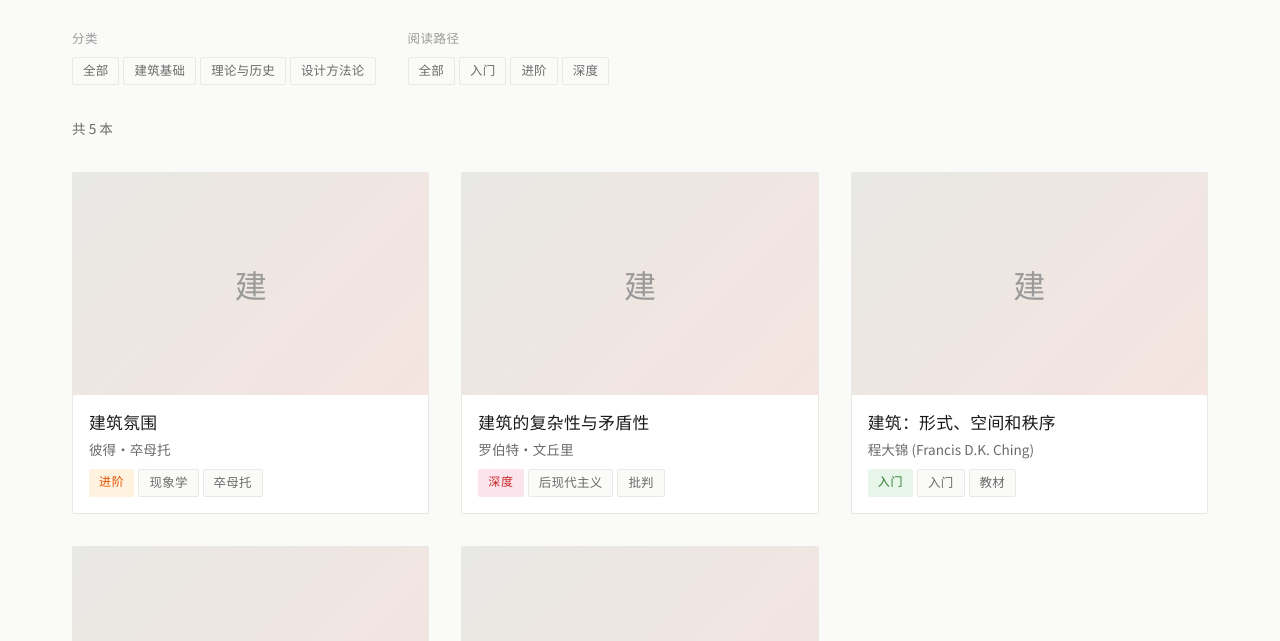
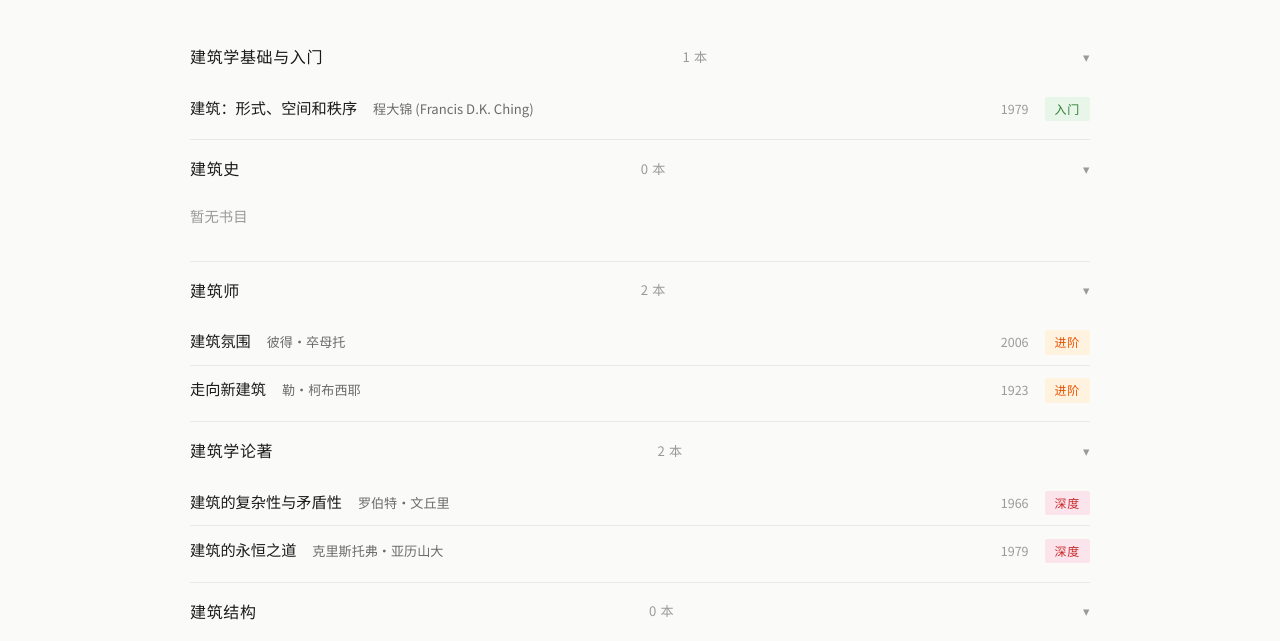
Before and after one commit to HanbinHou/yj-atlas, an Astro site: page /books in a window 1280 px wide. Shown: the part 159-800 px from the top of the page. Built offline with nearby package versions, Linux system fonts and the light colour scheme; Astro itself is replaced by a stand-in of ours.

Commit message:
Redesign books page with accordion category layout

```diff
--- a/src/content/books/atmospheres.md
+++ b/src/content/books/atmospheres.md
@@ -2,7 +2,7 @@
 title: 建筑氛围
 author: 彼得·卒母托
 year: 2006
-category: 设计方法论
+category: 建筑师
 summary: 普利兹克奖得主卒母托以极其个人化、诗意的语言讨论"氛围"——人们在空间中即刻感知到的、超越视觉的情感品质。
 tags:
   - 现象学
--- a/src/content/books/complexity-and-contradiction.md
+++ b/src/content/books/complexity-and-contradiction.md
@@ -2,7 +2,7 @@
 title: 建筑的复杂性与矛盾性
 author: 罗伯特·文丘里
 year: 1966
-category: 理论与历史
+category: 建筑学论著
 summary: 后现代主义建筑的理论奠基之作。文丘里以"少即是乏味"回应密斯，主张建筑应当容纳复杂、含混和多义性。
 tags:
   - 后现代主义
--- a/src/content/books/form-space-order.md
+++ b/src/content/books/form-space-order.md
@@ -2,7 +2,7 @@
 title: 建筑：形式、空间和秩序
 author: 程大锦 (Francis D.K. Ching)
 year: 1979
-category: 建筑基础
+category: 建筑学基础与入门
 summary: 全球建筑学最广泛使用的入门教材。以数千幅手绘插图系统呈现建筑的基本要素：点、线、面、体、空间、秩序。
 tags:
   - 入门
--- a/src/content/books/timeless-way-of-building.md
+++ b/src/content/books/timeless-way-of-building.md
@@ -2,7 +2,7 @@
 title: 建筑的永恒之道
 author: 克里斯托弗·亚历山大
 year: 1979
-category: 设计方法论
+category: 建筑学论著
 summary: 亚历山大"模式语言"三部曲的核心卷，提出"无名的品质"概念——好的建筑来自可重复的、经历时间检验的"模式"。深刻影响了建筑学和软件工程。
 tags:
   - 模式语言
--- a/src/content/books/toward-an-architecture.md
+++ b/src/content/books/toward-an-architecture.md
@@ -2,7 +2,7 @@
 title: 走向新建筑
 author: 勒·柯布西耶
 year: 1923
-category: 理论与历史
+category: 建筑师
 summary: 勒·柯布西耶最具影响力的宣言式著作。"住宅是居住的机器"、"不规则的平面产生不规则的立面"——定义了现代建筑的议程。
 tags:
   - 现代主义
--- a/src/pages/books/index.astro
+++ b/src/pages/books/index.astro
@@ -1,100 +1,190 @@
 ---
 import BaseLayout from '../../layouts/BaseLayout.astro';
 import { getCollection } from 'astro:content';
-import BookCard from '../../components/BookCard.astro';
 
 const allBooks = await getCollection('books');
-const categories = [...new Set(allBooks.map(b => b.data.category))].sort();
-const readingPaths = ['beginner', 'intermediate', 'advanced'] as const;
+
+const CATEGORIES = [
+  '建筑学基础与入门',
+  '建筑史',
+  '建筑师',
+  '建筑学论著',
+  '建筑结构',
+  '材料构造与细部',
+  '建筑技术',
+  '设计表达',
+];
+
 const pathLabels: Record<string, string> = { beginner: '入门', intermediate: '进阶', advanced: '深度' };
+
+// Group books by category
+const grouped: Record<string, typeof allBooks> = {};
+for (const cat of CATEGORIES) {
+  grouped[cat] = allBooks.filter(b => b.data.category === cat);
+}
+// Uncategorized fallback
+const other = allBooks.filter(b => !CATEGORIES.includes(b.data.category));
+if (other.length > 0) {
+  grouped['其他'] = other;
+}
 ---
 
 <BaseLayout
   title="书目"
-  description="建筑阅读书目 — 按类别、阅读路径浏览"
+  description="建筑阅读书目 — 按分类浏览建筑学经典著作"
 >
   <div class="container" style="padding-top: var(--space-xl);">
     <h1 style="margin-bottom: var(--space-lg);">书目</h1>
 
-    <div style="display: flex; flex-wrap: wrap; gap: var(--space-lg); margin-bottom: var(--space-lg);">
-      <!-- Category filters -->
-      <div>
-        <span style="font-size: 0.78rem; color: var(--color-text-muted); letter-spacing: 0.04em; text-transform: uppercase; display: block; margin-bottom: var(--space-xs);">分类</span>
-        <div class="tag-list" id="category-filters">
-          <span class="tag tag-filter active" data-category="" style="cursor:pointer;" role="button" tabindex="0">全部</span>
-          {categories.map(cat => (
-            <span class="tag tag-filter" data-category={cat} style="cursor:pointer;" role="button" tabindex="0">{cat}</span>
-          ))}
-        </div>
-      </div>
-
-      <!-- Reading path filters -->
-      <div>
-        <span style="font-size: 0.78rem; color: var(--color-text-muted); letter-spacing: 0.04em; text-transform: uppercase; display: block; margin-bottom: var(--space-xs);">阅读路径</span>
-        <div class="tag-list" id="path-filters">
-          <span class="tag tag-filter active" data-path="" style="cursor:pointer;" role="button" tabindex="0">全部</span>
-          {readingPaths.map(p => (
-            <span class="tag tag-filter" data-path={p} style="cursor:pointer;" role="button" tabindex="0">{pathLabels[p]}</span>
-          ))}
-        </div>
-      </div>
-    </div>
-
-    <p class="result-count" id="result-count"></p>
-
-    <div class="card-grid">
-      {allBooks.map(b => (
-        <div data-card data-category={b.data.category} data-path={b.data.readingPath}>
-          <BookCard book={b} />
+    <div class="accordion">
+      {Object.entries(grouped).map(([cat, books]) => (
+        <div class="accordion-section">
+          <button class="accordion-header" onclick="this.closest('.accordion-section').classList.toggle('collapsed')">
+            <span class="accordion-title">{cat}</span>
+            <span class="accordion-count">{books.length} 本</span>
+          </button>
+          <div class="accordion-body">
+            {books.length > 0 ? (
+              <ul class="book-list">
+                {books.map(b => (
+                  <li class="book-item">
+                    <a href={`/books/${b.id}/`} class="book-link">
+                      <span class="book-title">{b.data.title}</span>
+                      <span class="book-author">{b.data.author}</span>
+                      {b.data.year && <span class="book-year">{b.data.year}</span>}
+                      <span class={`reading-path ${b.data.readingPath}`}>
+                        {pathLabels[b.data.readingPath]}
+                      </span>
+                    </a>
+                  </li>
+                ))}
+              </ul>
+            ) : (
+              <p class="empty-cat">暂无书目</p>
+            )}
+          </div>
         </div>
       ))}
     </div>
   </div>
 </BaseLayout>
 
-<script>
-  const catTags = document.querySelectorAll('#category-filters .tag-filter');
-  const pathTags = document.querySelectorAll('#path-filters .tag-filter');
-  const cards = document.querySelectorAll<HTMLElement>('[data-card]');
-  const resultCount = document.getElementById('result-count');
-
-  let activeCategory = '';
-  let activePath = '';
-
-  function updateCount() {
-    const visible = document.querySelectorAll('[data-card]:not([hidden])').length;
-    const total = cards.length;
-    if (resultCount) {
-      resultCount.textContent = visible === total ? `共 ${total} 本` : `显示 ${visible} / ${total} 本`;
-    }
+<style>
+  .accordion {
+    max-width: 900px;
+    margin: 0 auto;
   }
 
-  function applyFilters() {
-    cards.forEach(card => {
-      const matchCat = !activeCategory || card.dataset.category === activeCategory;
-      const matchPath = !activePath || card.dataset.path === activePath;
-      card.hidden = !(matchCat && matchPath);
-    });
-    updateCount();
+  .accordion-section {
+    border-bottom: 1px solid var(--color-border);
   }
 
-  catTags.forEach(tag => {
-    tag.addEventListener('click', () => {
-      catTags.forEach(t => t.classList.remove('active'));
-      tag.classList.add('active');
-      activeCategory = tag.dataset.category || '';
-      applyFilters();
-    });
-  });
+  .accordion-header {
+    width: 100%;
+    display: flex;
+    justify-content: space-between;
+    align-items: center;
+    padding: 1rem 0;
+    background: none;
+    border: none;
+    cursor: pointer;
+    font-family: var(--font-sans);
+    font-size: 1rem;
+    color: var(--color-text);
+    letter-spacing: 0.04em;
+    transition: color 0.15s;
+  }
 
-  pathTags.forEach(tag => {
-    tag.addEventListener('click', () => {
-      pathTags.forEach(t => t.classList.remove('active'));
-      tag.classList.add('active');
-      activePath = tag.dataset.path || '';
-      applyFilters();
-    });
-  });
+  .accordion-header:hover {
+    color: var(--color-accent);
+  }
 
-  updateCount();
-</script>
+  .accordion-title {
+    font-weight: 400;
+  }
+
+  .accordion-count {
+    font-size: 0.82rem;
+    color: var(--color-text-muted);
+  }
+
+  .accordion-header::after {
+    content: '▾';
+    font-size: 0.8rem;
+    color: var(--color-text-muted);
+    margin-left: 1rem;
+    transition: transform 0.2s;
+  }
+
+  .accordion-section.collapsed .accordion-header::after {
+    transform: rotate(-90deg);
+  }
+
+  .accordion-body {
+    overflow: hidden;
+    transition: max-height 0.3s ease, opacity 0.3s ease;
+    max-height: 2000px;
+    opacity: 1;
+  }
+
+  .accordion-section.collapsed .accordion-body {
+    max-height: 0;
+    opacity: 0;
+  }
+
+  .book-list {
+    list-style: none;
+    padding: 0 0 0.5rem 0;
+  }
+
+  .book-item {
+    border-top: 1px solid var(--color-border);
+  }
+
+  .book-item:first-child {
+    border-top: none;
+  }
+
+  .book-link {
+    display: flex;
+    align-items: baseline;
+    gap: 1rem;
+    padding: 0.65rem 0;
+    border-bottom: none;
+    transition: background 0.15s;
+    flex-wrap: wrap;
+  }
+
+  .book-link:hover {
+    background: var(--color-accent-light);
+    margin: 0 -0.5rem;
+    padding-left: 0.5rem;
+    padding-right: 0.5rem;
+    border-radius: var(--radius);
+  }
+
+  .book-title {
+    font-size: 0.95rem;
+    flex: 0 0 auto;
+    min-width: 0;
+  }
+
+  .book-author {
+    font-size: 0.82rem;
+    color: var(--color-text-secondary);
+    white-space: nowrap;
+  }
+
+  .book-year {
+    font-size: 0.78rem;
+    color: var(--color-text-muted);
+    white-space: nowrap;
+    margin-left: auto;
+  }
+
+  .empty-cat {
+    padding: 0.5rem 0 1rem;
+    color: var(--color-text-muted);
+    font-size: 0.9rem;
+  }
+</style>
```
